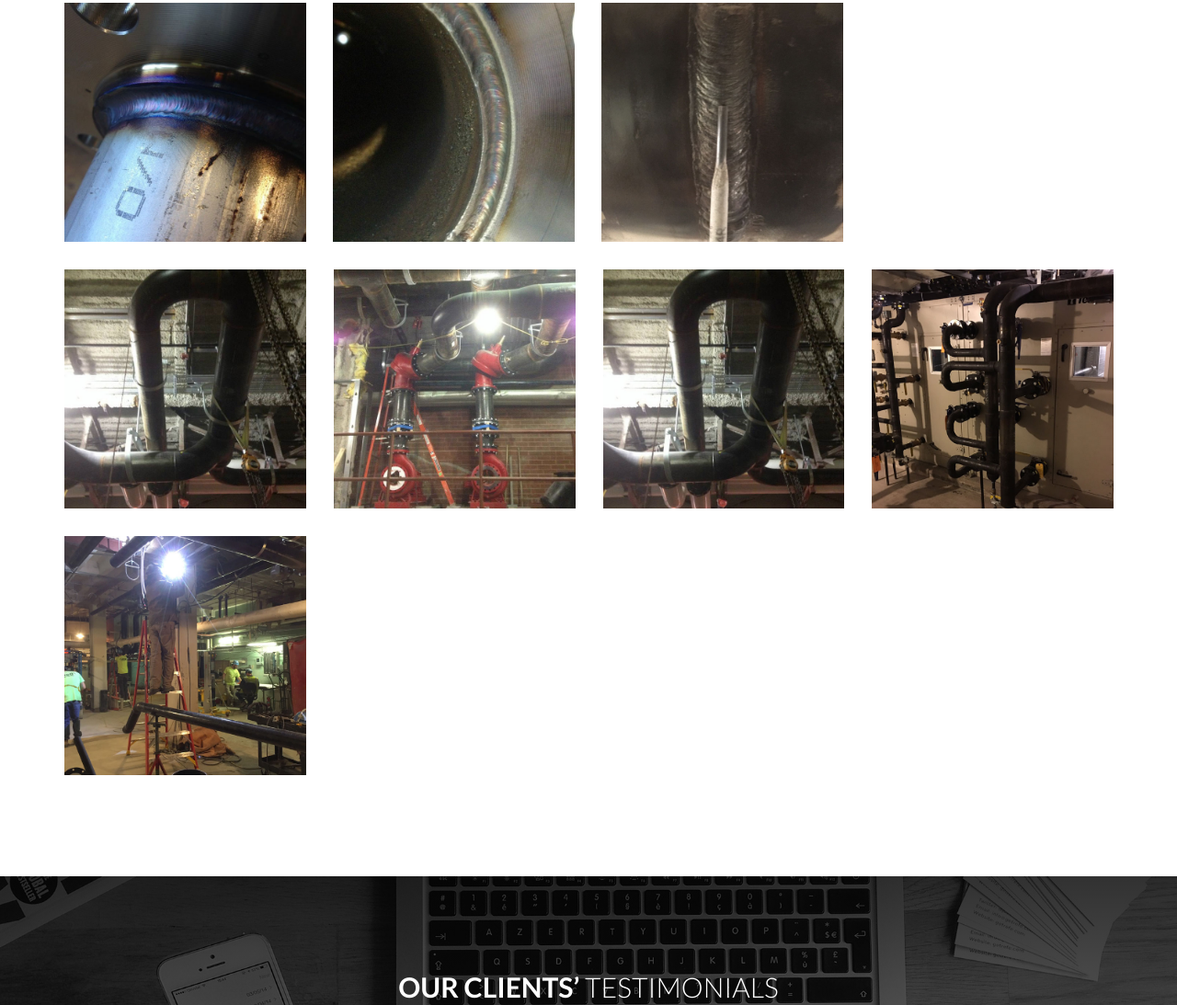
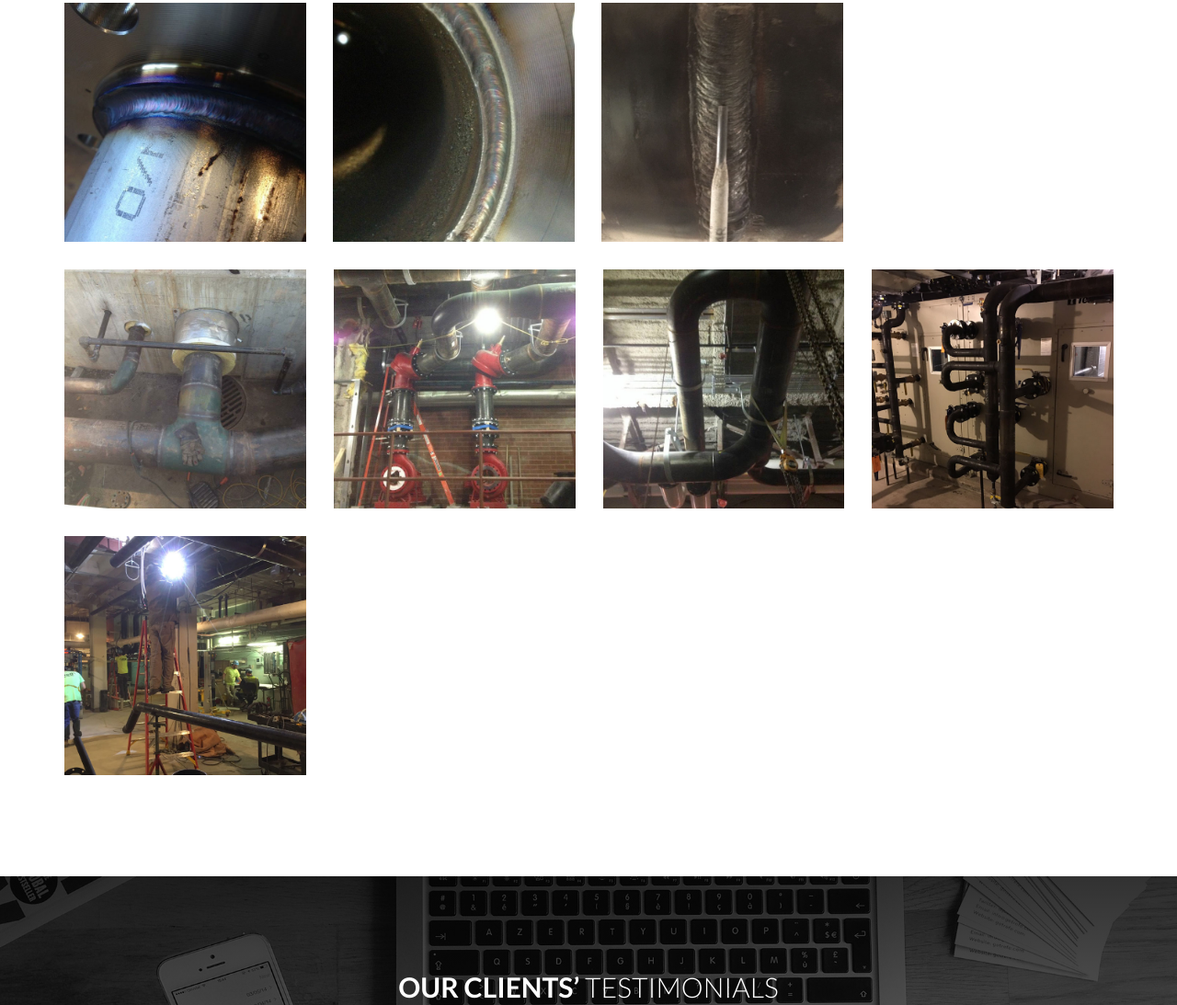
Before and after one commit to thompsonweldingusa/thompsonweldingusa.github.io, a plain HTML site: page index.html in a window 1280 px wide. Shown: the part 3269-4362 px from the top of the page at 92% size. Drawn offline with nearby package versions, Linux system fonts and the light colour scheme.

Commit message:
Add files via upload

```diff
--- a/index.html
+++ b/index.html
@@ -426,7 +426,7 @@
                                     <div class="clearfix"></div>
                                     <i class="fa fa-plus"></i>
                                 </div>
-                                <img src="img/portfolio/image11.jpg" class="img-responsive" alt="...">
+                                <img src="img/portfolio/image9.jpg" class="img-responsive" alt="...">
                             </a>
                         </div>
                     </div>
```
